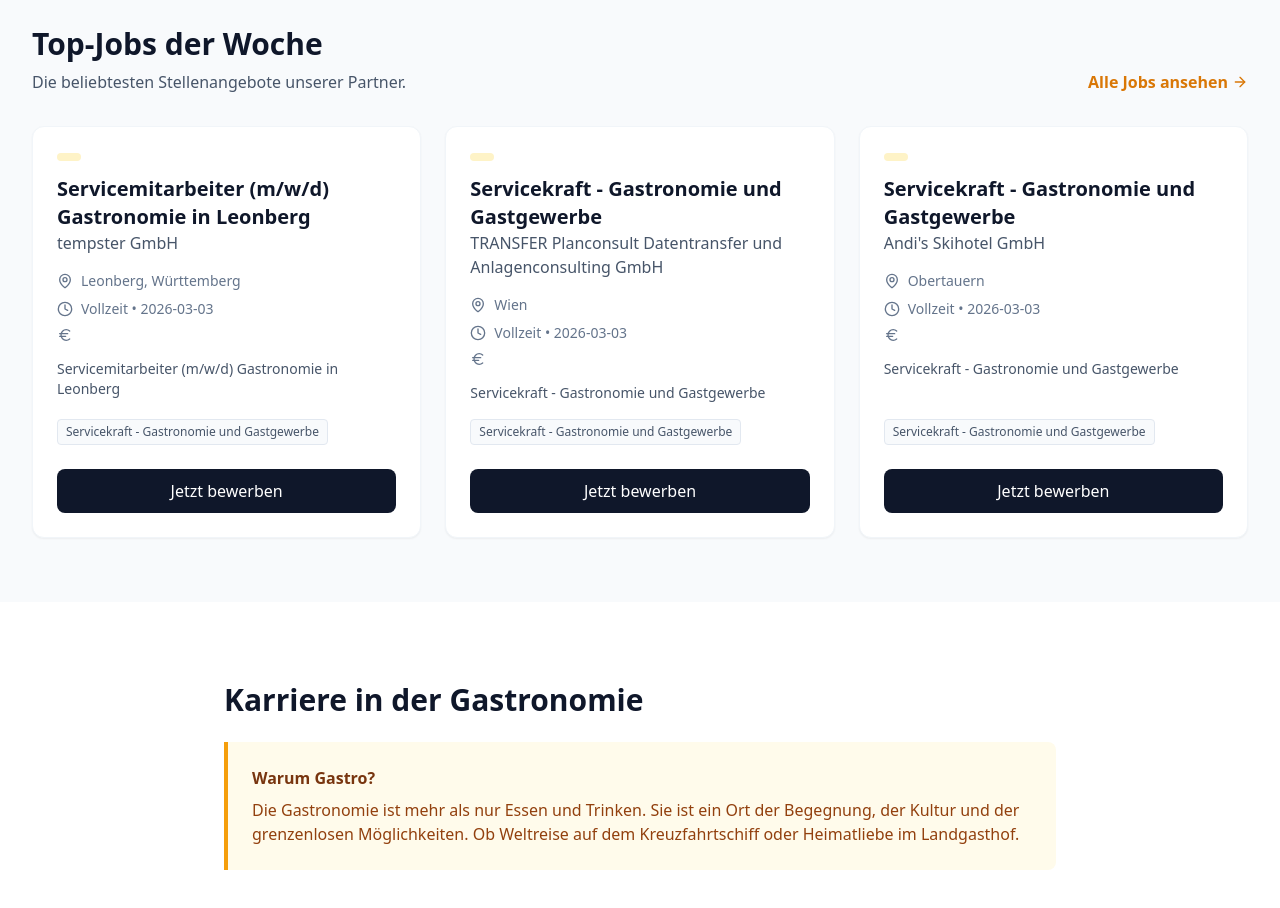
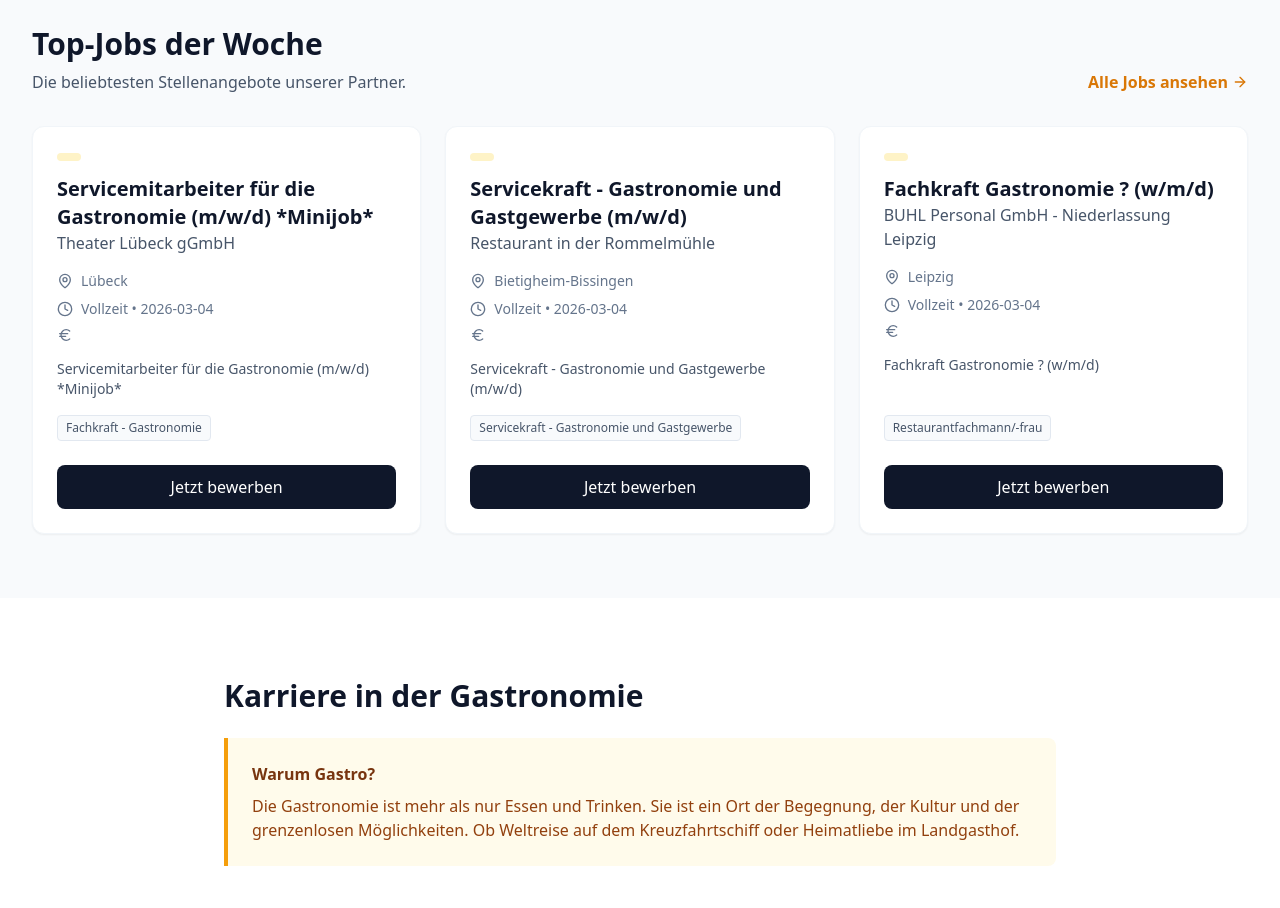
Before and after one commit to shufflethis/gastronomiestellenangebote.de, a React (Vite) app: page /#/ in a window 1280 px wide. Shown: the part 960-1868 px from the top of the page. Built offline with nearby package versions, Linux system fonts and the light colour scheme; no server answers.

Commit message:
chore: update job listings from external sources (HR-JobScraper)
25 jobs injected from: Arbeitsagentur, Indeed, StepStone, meinestadt.de

```diff
--- a/constants.ts
+++ b/constants.ts
@@ -12,6 +12,105 @@ export const NAV_ITEMS: NavItem[] = [
 export const MOCK_JOBS: Job[] = [
   {
     id: '1',
+    title: 'Servicemitarbeiter für die Gastronomie (m/w/d) *Minijob*',
+    company: 'Theater Lübeck gGmbH',
+    location: 'Lübeck',
+    type: 'Vollzeit',
+    category: JobCategory.OTHER,
+    description: 'Servicemitarbeiter für die Gastronomie (m/w/d) *Minijob*',
+    tags: ['Fachkraft - Gastronomie'],
+    postedAt: '2026-03-04'
+  },
+  {
+    id: '2',
+    title: 'Servicekraft - Gastronomie und Gastgewerbe (m/w/d)',
+    company: 'Restaurant in der Rommelmühle',
+    location: 'Bietigheim-Bissingen',
+    type: 'Vollzeit',
+    category: JobCategory.OTHER,
+    description: 'Servicekraft - Gastronomie und Gastgewerbe (m/w/d)',
+    tags: ['Servicekraft - Gastronomie und Gastgewerbe'],
+    postedAt: '2026-03-04'
+  },
+  {
+    id: '3',
+    title: 'Fachkraft Gastronomie ? (w/m/d)',
+    company: 'BUHL Personal GmbH - Niederlassung Leipzig',
+    location: 'Leipzig',
+    type: 'Vollzeit',
+    category: JobCategory.OTHER,
+    description: 'Fachkraft Gastronomie ? (w/m/d)',
+    tags: ['Restaurantfachmann/-frau'],
+    postedAt: '2026-03-04'
+  },
+  {
+    id: '4',
+    title: 'Servicekraft ? (w/m/d) - Gastronomie',
+    company: 'BUHL Personal GmbH - Niederlassung Leipzig',
+    location: 'Leipzig',
+    type: 'Vollzeit',
+    category: JobCategory.OTHER,
+    description: 'Servicekraft ? (w/m/d) - Gastronomie',
+    tags: ['Restaurantfachmann/-frau'],
+    postedAt: '2026-03-04'
+  },
+  {
+    id: '5',
+    title: 'Studentenjob ? (w/m/d) - Gastronomie',
+    company: 'BUHL Personal GmbH - Niederlassung Leipzig',
+    location: 'Leipzig',
+    type: 'Vollzeit',
+    category: JobCategory.OTHER,
+    description: 'Studentenjob ? (w/m/d) - Gastronomie',
+    tags: ['Restaurantfachmann/-frau'],
+    postedAt: '2026-03-04'
+  },
+  {
+    id: '6',
+    title: 'Servicekraft ? (w/m/d) - Gastronomie',
+    company: 'BUHL Personal GmbH - Niederlassung Dortmund',
+    location: 'Dortmund',
+    type: 'Vollzeit',
+    category: JobCategory.OTHER,
+    description: 'Servicekraft ? (w/m/d) - Gastronomie',
+    tags: ['Restaurantfachmann/-frau'],
+    postedAt: '2026-03-04'
+  },
+  {
+    id: '7',
+    title: 'Studentenjob ? (w/m/d) - Gastronomie',
+    company: 'BUHL Personal GmbH - Niederlassung Kassel',
+    location: 'Kassel, Hessen',
+    type: 'Vollzeit',
+    category: JobCategory.OTHER,
+    description: 'Studentenjob ? (w/m/d) - Gastronomie',
+    tags: ['Restaurantfachmann/-frau'],
+    postedAt: '2026-03-04'
+  },
+  {
+    id: '8',
+    title: 'Studentenjob ? (w/m/d) - Gastronomie',
+    company: 'BUHL Personal GmbH - Niederlassung Kassel',
+    location: 'Fulda',
+    type: 'Vollzeit',
+    category: JobCategory.OTHER,
+    description: 'Studentenjob ? (w/m/d) - Gastronomie',
+    tags: ['Restaurantfachmann/-frau'],
+    postedAt: '2026-03-04'
+  },
+  {
+    id: '9',
+    title: 'Servicekraft ? (w/m/d) - Gastronomie',
+    company: 'BUHL Personal GmbH - Niederlassung Kassel',
+    location: 'Fulda',
+    type: 'Vollzeit',
+    category: JobCategory.OTHER,
+    description: 'Servicekraft ? (w/m/d) - Gastronomie',
+    tags: ['Restaurantfachmann/-frau'],
+    postedAt: '2026-03-04'
+  },
+  {
+    id: '10',
     title: 'Servicemitarbeiter (m/w/d) Gastronomie in Leonberg',
     company: 'tempster GmbH',
     location: 'Leonberg, Württemberg',
@@ -22,7 +121,7 @@ export const MOCK_JOBS: Job[] = [
     postedAt: '2026-03-03'
   },
   {
-    id: '2',
+    id: '11',
     title: 'Servicekraft - Gastronomie und Gastgewerbe',
     company: 'TRANSFER Planconsult Datentransfer und Anlagenconsulting GmbH',
     location: 'Wien',
@@ -33,7 +132,7 @@ export const MOCK_JOBS: Job[] = [
     postedAt: '2026-03-03'
   },
   {
-    id: '3',
+    id: '12',
     title: 'Servicekraft - Gastronomie und Gastgewerbe',
     company: 'Andi\'s Skihotel GmbH',
     location: 'Obertauern',
@@ -44,7 +143,7 @@ export const MOCK_JOBS: Job[] = [
     postedAt: '2026-03-03'
   },
   {
-    id: '4',
+    id: '13',
     title: 'Servicekräfte in der Gastronomie',
     company: 'FM Culinary GmbH',
     location: 'Bad Schönborn',
@@ -55,7 +154,7 @@ export const MOCK_JOBS: Job[] = [
     postedAt: '2026-03-02'
   },
   {
-    id: '5',
+    id: '14',
     title: 'Servicekraft - Gastronomie und Gastgewerbe (m/w/d)',
     company: 'Stiftl Gastronomie Unternehmensgruppe',
     location: 'München',
@@ -66,7 +165,7 @@ export const MOCK_JOBS: Job[] = [
     postedAt: '2026-03-02'
   },
   {
-    id: '6',
+    id: '15',
     title: 'Servicekraft - Gastronomie und Gastgewerbe',
     company: 'La Strada Robert Yaldiz Gastronomie GmbH',
     location: 'Herzogenburg',
@@ -77,7 +176,7 @@ export const MOCK_JOBS: Job[] = [
     postedAt: '2026-03-02'
   },
   {
-    id: '7',
+    id: '16',
     title: 'Servicekraft (m/w/d) Gastronomie & Hotellerie',
     company: 'ARWA Personaldienstleistungen GmbH',
     location: 'Dresden',
@@ -88,7 +187,7 @@ export const MOCK_JOBS: Job[] = [
     postedAt: '2026-03-02'
   },
   {
-    id: '8',
+    id: '17',
     title: 'Fachkraft für Gastronomie Schwerpunkt Systemgastronomie',
     company: 'ABV Braunschweig/MD e.V. - Lohn',
     location: 'Braunschweig',
@@ -99,7 +198,7 @@ export const MOCK_JOBS: Job[] = [
     postedAt: '2026-03-02'
   },
   {
-    id: '9',
+    id: '18',
     title: 'Servicemitarbeiter (m/w/d) in der Gastronomie',
     company: 'BESTSTEPS by Bernd Konschak',
     location: 'Werl',
@@ -110,7 +209,7 @@ export const MOCK_JOBS: Job[] = [
     postedAt: '2026-03-01'
   },
   {
-    id: '10',
+    id: '19',
     title: 'Servicekraft-Gastronomie (m/w/d)',
     company: 'Hotel-Restaurant Die kleine Blume GmbH',
     location: 'Erfweiler',
@@ -121,7 +220,7 @@ export const MOCK_JOBS: Job[] = [
     postedAt: '2026-03-01'
   },
   {
-    id: '11',
+    id: '20',
     title: 'Gastronomie Helfer/in',
     company: 'Cafe-Bistro "Zum Vasi"',
     location: 'St. Blasien',
@@ -132,7 +231,7 @@ export const MOCK_JOBS: Job[] = [
     postedAt: '2026-02-27'
   },
   {
-    id: '12',
+    id: '21',
     title: 'Servicemitarbeiter für die Gastronomie (m/w/d)',
     company: 'Allianz Deutschland AG',
     location: 'Stuttgart',
@@ -143,7 +242,7 @@ export const MOCK_JOBS: Job[] = [
     postedAt: '2026-02-26'
   },
   {
-    id: '13',
+    id: '22',
     title: 'Fachkraft - Gastronomie',
     company: 'Janus RBS Dienstleistungs GmbH',
     location: 'Reichenau an der Rax',
@@ -154,7 +253,7 @@ export const MOCK_JOBS: Job[] = [
     postedAt: '2026-02-26'
   },
   {
-    id: '14',
+    id: '23',
     title: 'Mitarbeiter (m/w/d) Gastronomie',
     company: 'GLOBUS Handelshof GmbH & Co.KG Betriebsstätte Gensingen',
     location: 'Gensingen',
@@ -165,7 +264,7 @@ export const MOCK_JOBS: Job[] = [
     postedAt: '2026-02-25'
   },
   {
-    id: '15',
+    id: '24',
     title: 'Servicekraft - Gastronomie(w/m/d)',
     company: 'Jacqueline Rudolph DAS EISlädchen',
     location: 'Schkeuditz',
@@ -176,7 +275,7 @@ export const MOCK_JOBS: Job[] = [
     postedAt: '2026-02-25'
   },
   {
-    id: '16',
+    id: '25',
     title: 'Teamleiter Gastronomie (m/w/d)',
     company: 'Ravensburger AG',
     location: 'Meckenbeuren',
@@ -185,105 +284,6 @@ export const MOCK_JOBS: Job[] = [
     description: 'Teamleiter Gastronomie (m/w/d)',
     tags: ['Fachkraft - Gastronomie'],
     postedAt: '2026-02-25'
-  },
-  {
-    id: '17',
-    title: 'Servicekraft Gastronomie (m/w/d)',
-    company: 'Sol Melia Deutschland GmbH',
-    location: 'Leipzig',
-    type: 'Vollzeit',
-    category: JobCategory.OTHER,
-    description: 'Servicekraft Gastronomie (m/w/d)',
-    tags: ['Servicekraft - Gastronomie und Gastgewerbe'],
-    postedAt: '2026-02-25'
-  },
-  {
-    id: '18',
-    title: 'Gastronomie',
-    company: 'Weinstube Korkenzieher',
-    location: 'Schweinfurt',
-    type: 'Vollzeit',
-    category: JobCategory.OTHER,
-    description: 'Gastronomie',
-    tags: ['Koch/Köchin'],
-    postedAt: '2026-02-22'
-  },
-  {
-    id: '19',
-    title: 'Mitarbeiter Gastronomie (m/w/d)',
-    company: 'mömax Deutschland GmbH',
-    location: 'Schwäbisch Gmünd',
-    type: 'Vollzeit',
-    category: JobCategory.OTHER,
-    description: 'Mitarbeiter Gastronomie (m/w/d)',
-    tags: ['Servicekraft - Gastronomie und Gastgewerbe'],
-    postedAt: '2026-02-22'
-  },
-  {
-    id: '20',
-    title: 'Fachkraft für Gastronomie',
-    company: 'DSR Hotel Holding GmbH',
-    location: 'Wernigerode',
-    type: 'Vollzeit',
-    category: JobCategory.OTHER,
-    description: 'Fachkraft für Gastronomie',
-    tags: ['Fachkraft - Gastronomie'],
-    postedAt: '2026-02-19'
-  },
-  {
-    id: '21',
-    title: 'Fachkraft für Gastronomie',
-    company: 'DSR Hotel Holding GmbH',
-    location: 'Seebad Bansin',
-    type: 'Vollzeit',
-    category: JobCategory.OTHER,
-    description: 'Fachkraft für Gastronomie',
-    tags: ['Fachkraft - Gastronomie'],
-    postedAt: '2026-02-19'
-  },
-  {
-    id: '22',
-    title: 'Fachkraft für Gastronomie',
-    company: 'DSR Hotel Holding GmbH',
-    location: 'Rostock',
-    type: 'Vollzeit',
-    category: JobCategory.OTHER,
-    description: 'Fachkraft für Gastronomie',
-    tags: ['Fachkraft - Gastronomie'],
-    postedAt: '2026-02-19'
-  },
-  {
-    id: '23',
-    title: 'Fachkraft für Gastronomie',
-    company: 'DSR Hotel Holding GmbH',
-    location: 'Lübeck',
-    type: 'Vollzeit',
-    category: JobCategory.OTHER,
-    description: 'Fachkraft für Gastronomie',
-    tags: ['Fachkraft - Gastronomie'],
-    postedAt: '2026-02-19'
-  },
-  {
-    id: '24',
-    title: 'Fachkraft für Gastronomie',
-    company: 'Bäderbetriebsgesellschaft Oldenburg mbH',
-    location: 'Oldenburg (Oldb)',
-    type: 'Vollzeit',
-    category: JobCategory.OTHER,
-    description: 'Fachkraft für Gastronomie',
-    tags: ['Fachkraft - Gastronomie'],
-    postedAt: '2026-02-19'
-  },
-  {
-    id: '25',
-    title: 'Fachkraft für Gastronomie',
-    company: 'Salus Altmark Holding gGmbH',
-    location: 'Stendal',
-    type: 'Vollzeit',
-    category: JobCategory.OTHER,
-    description: 'Fachkraft für Gastronomie',
-    tags: ['Fachkraft - Gastronomie'],
-    postedAt: '2026-02-19'
   }
 ];
 
```
